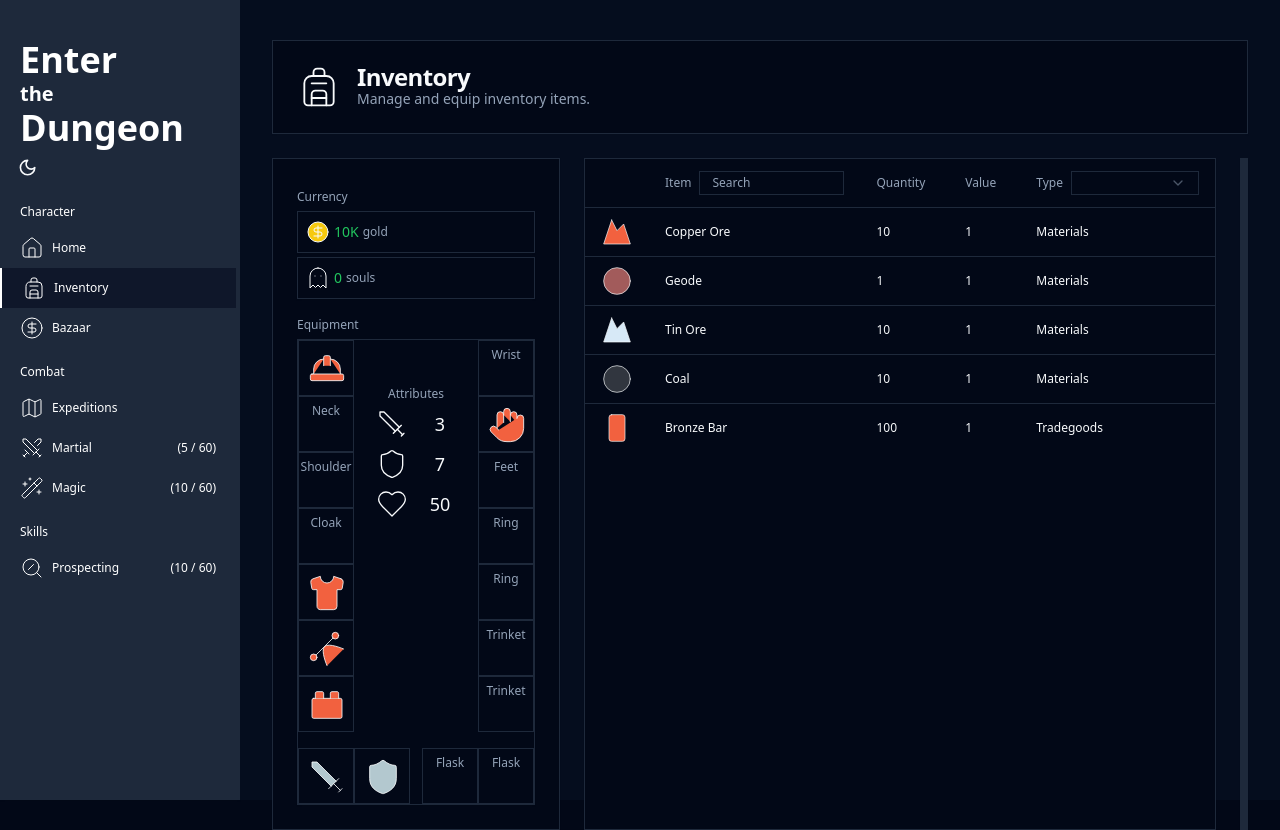
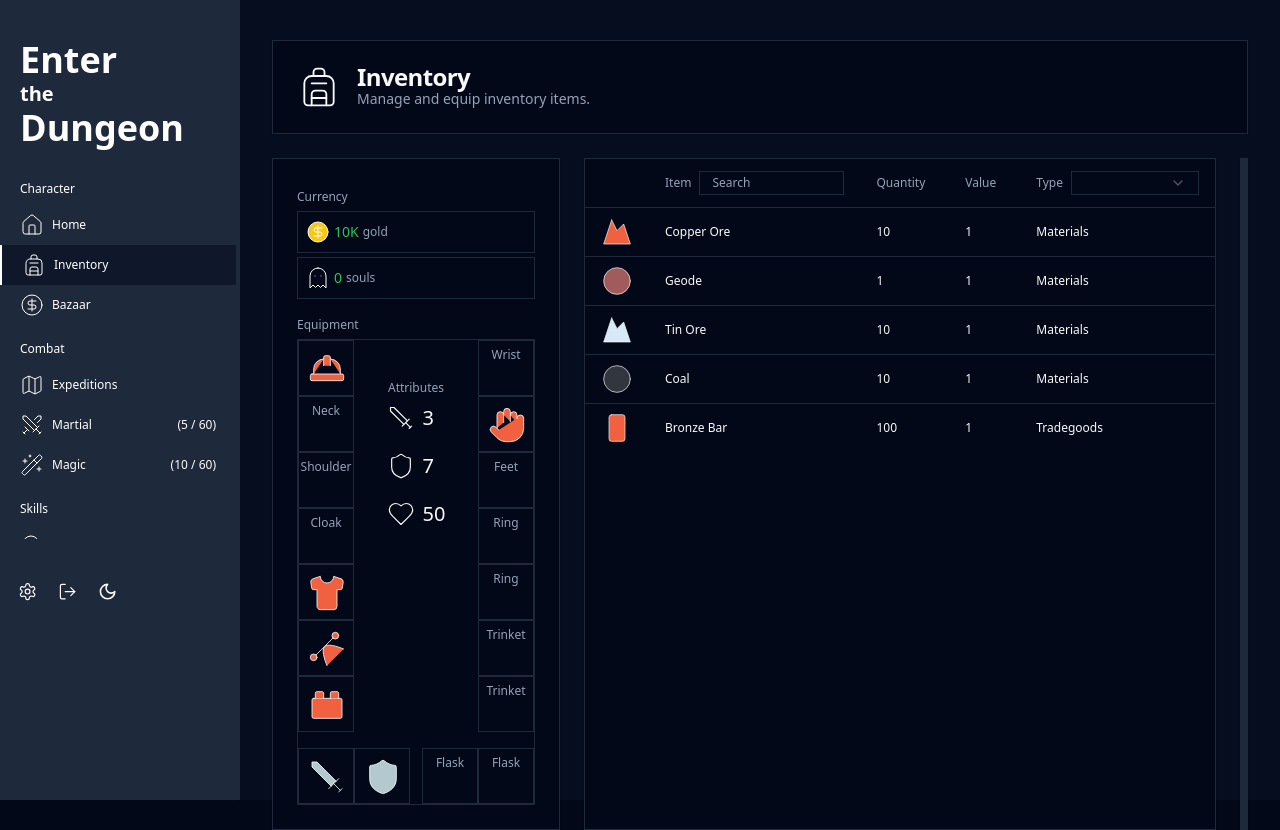
Before and after one commit to r-bakes/enter-the-dungeon, a Next.js app: page /town in a window 1280 px wide. Both pictures are taken after a click on the button "Inventory". Built offline with nearby package versions, Linux system fonts and the light colour scheme.

Commit message:
added placeholders for settings and exit.

```diff
--- /dev/null
+++ b/components/exit/exit.tsx
@@ -0,0 +1,14 @@
+import { Button } from "@/components/ui/button";
+import { LogOut } from "lucide-react";
+
+export function Exit({}: {}) {
+  return (
+    <Button
+      variant="ghost"
+      size="icon"
+      className="bg-inherit p-0 hover:bg-inherit"
+    >
+      <LogOut color="white" strokeWidth={1.5} className="h-[1.2rem] w-[1.2rem]"></LogOut>
+    </Button>
+  );
+}
--- /dev/null
+++ b/components/settingsButton/settingsButton.tsx
@@ -0,0 +1,14 @@
+import { Button } from "@/components/ui/button";
+import { Settings } from "lucide-react";
+
+export function SettingsButton({}: {}) {
+  return (
+    <Button
+      variant="ghost"
+      size="icon"
+      className="bg-inherit p-0 hover:bg-inherit"
+    >
+      <Settings color="white" strokeWidth={1.5} className="h-[1.2rem] w-[1.2rem]"></Settings>
+    </Button>
+  );
+}
--- a/features/town/inventoryMenu/equipmentAttributes.tsx
+++ b/features/town/inventoryMenu/equipmentAttributes.tsx
@@ -6,27 +6,25 @@ export default function EquipmentAttributes() {
   const { getModifiers } = useCharacterEngineContext();
   let { atk, def, hp } = getModifiers();
   return (
-    <div className="text-center">
-      <Label className="text-xs font-light text-muted-foreground">
+    <div className="flex flex-col items-center">
+      <Label className="mb-2 text-xs font-light text-muted-foreground">
         Attributes
       </Label>
-      <div className="flex w-full items-center justify-center space-x-2">
-        <div className="h-10 w-10 items-center justify-center">
-          <Sword size={40} className="p-1" strokeWidth={1}></Sword>
+      <div className="flex w-full justify-center">
+        <div className="flex flex-col gap-5">
+          <div className="flex items-center gap-2">
+            <Sword size={28} strokeWidth={1}></Sword>
+            <Label className="text-xl">{atk}</Label>
+          </div>
+          <div className="flex items-center gap-2">
+            <Shield size={28} strokeWidth={1}></Shield>
+            <Label className="text-xl">{def}</Label>
+          </div>
+          <div className="flex items-center gap-2">
+            <Heart size={28} strokeWidth={1}></Heart>
+            <Label className="text-xl">{hp}</Label>
+          </div>
         </div>
-        <Label className="w-10 text-lg">{atk}</Label>
-      </div>
-      <div className="flex w-full items-center justify-center space-x-2">
-        <div className="h-10 w-10 items-center justify-center">
-          <Shield size={40} className="p-1" strokeWidth={1}></Shield>
-        </div>
-        <Label className="w-10 text-lg">{def}</Label>
-      </div>
-      <div className="flex w-full items-center justify-center space-x-2">
-        <div className="h-10 w-10 items-center justify-center">
-          <Heart size={40} className="p-1" strokeWidth={1}></Heart>
-        </div>
-        <Label className="w-10 text-lg">{hp}</Label>
       </div>
     </div>
   );
--- a/features/town/inventoryMenu/tableEntryDialogEquipment.tsx
+++ b/features/town/inventoryMenu/tableEntryDialogEquipment.tsx
@@ -23,40 +23,42 @@ export default function TableEntryDialogEquipment({
 
   return (
     <div className="flex h-full w-full flex-col gap-1">
-      <Card className="flex h-[190px] gap-6 p-4">
+      <Card className="flex h-[195px] shrink-0 gap-6 p-4">
         <div className="flex flex-col gap-2">
           <Label className="mb-2 font-light text-muted-foreground">
             Attributes
           </Label>
+          <div className="flex flex-col gap-5">
             <div className="flex items-center gap-2">
               <Sword size={28} strokeWidth={1}></Sword>
               <Label className="text-xl">{item.attackBonus}</Label>
             </div>
-          {/* <div className="mx-4 h-1 w-1 rounded-full bg-black"></div> */}
             <div className="flex items-center gap-2">
               <Shield size={28} strokeWidth={1}></Shield>
               <Label className="text-xl">{item.defenseBonus}</Label>
             </div>
-          {/* <div className="mx-4 h-1 w-1 rounded-full bg-black"></div> */}
             <div className="flex items-center gap-2">
               <Heart size={28} strokeWidth={1}></Heart>
               <Label className="text-xl">{item.healthBonus}</Label>
+            </div>
           </div>
         </div>
         <div className="flex flex-col gap-2">
           <Label className="mb-2 font-light text-muted-foreground">Slot</Label>
           <div className="flex flex-col gap-2">
             {item.slots.map((slot) => (
-              <Label className="font-normal">{formatCapitalCase(slot)}</Label>
+              <Label key={slot} className="font-normal">
+                {formatCapitalCase(slot)}
+              </Label>
             ))}
           </div>
         </div>
-        <div className="flex grow flex-col gap-1">
+        <div className="flex grow flex-col gap-2">
           <Label className="mb-2 font-light text-muted-foreground">Cards</Label>
-          <div className="flex flex-col gap-1 overflow-y-scroll pr-4">
+          <div className="flex flex-col gap-1 overflow-y-scroll">
             {item.cards.length > 0 ? (
               item.cards.map((card) => (
-                <Card className="flex justify-between p-2">
+                <Card className="flex grow justify-between p-2" key={card.id}>
                   <div className="flex items-center gap-2">
                     {renderIcon(card.icon, 22, card.iconStyle)}
                     <Label className="font-normal">{card.name}</Label>
--- a/features/town/inventoryMenu/tableEntryDialogSellEntry.tsx
+++ b/features/town/inventoryMenu/tableEntryDialogSellEntry.tsx
@@ -1,6 +1,7 @@
 import { Button } from "@/components/ui/button";
 import { Card, CardHeader } from "@/components/ui/card";
 import { Label } from "@/components/ui/label";
+import { Separator } from "@/components/ui/separator";
 import { Slider } from "@/components/ui/slider";
 import { itemTable } from "@/data/items/items";
 import { useCharacterEngineContext } from "@/engines/characterEngineContext";
@@ -28,6 +29,7 @@ export default function TableEntryDialogSellEntry({
 
   return (
     <div className="flex flex-col gap-1">
+      <Separator className="my-6"></Separator>
       <Card>
         <CardHeader className="flex h-full flex-row items-center justify-between p-2">
           <span className="flex h-full items-center gap-1">
--- a/features/town/menuSelect/menuSelect.tsx
+++ b/features/town/menuSelect/menuSelect.tsx
@@ -4,6 +4,8 @@ import { ThemeToggle } from "@/components/themeToggle/themeToggle";
 import Logo from "@/features/town/menuSelect/logo";
 import MenuContainer from "@/features/town/menuSelect/menuContainer";
 import { Separator } from "@/components/ui/separator";
+import { Exit } from "@/components/exit/exit";
+import { SettingsButton } from "@/components/settingsButton/settingsButton";
 
 export default function MenuSelect({
   miscMenus,
@@ -25,11 +27,11 @@ export default function MenuSelect({
       }
     >
       <Logo></Logo>
-      <div className="flex-row px-2">
-        <ThemeToggle></ThemeToggle>
+      <div className="px-5">
+        <Separator className="my-4"></Separator>
       </div>
       <div className="flex flex-col overflow-y-scroll">
-        <Label className="px-5 pb-2 pt-4 text-xs text-muted-foreground text-white">
+        <Label className="px-5 pb-2 text-xs text-muted-foreground text-white">
           Character
         </Label>
         <MenuContainer
@@ -57,7 +59,12 @@ export default function MenuSelect({
       <div className="px-5">
         <Separator className="my-4"></Separator>
       </div>
-      <div className="h-[160px] shrink-0"></div>
+      <div className="flex w-full px-2">
+        <SettingsButton></SettingsButton>
+        <Exit></Exit>
+        <ThemeToggle></ThemeToggle>
+      </div>
+      <div className="h-[180px] shrink-0"></div>
     </div>
   );
 }
--- a/features/town/skillMenu/skillHeader/skillHeader.tsx
+++ b/features/town/skillMenu/skillHeader/skillHeader.tsx
@@ -1,3 +1,4 @@
+import { Button } from "@/components/ui/button";
 import {
   Card,
   CardContent,
@@ -10,6 +11,7 @@ import { LEVEL_CAP } from "@/configurations/configurations";
 import { Skill } from "@/types/skills";
 import { requiredExpForLevelUp } from "@/utils/charaterStateUtilities";
 import { formatRoundedQuantity } from "@/utils/formattingUtilities";
+import { FlaskRound } from "lucide-react";
 
 export function SkillHeader({
   skill,
@@ -27,19 +29,26 @@ export function SkillHeader({
 
   return (
     <Card className="flex h-40 min-h-40 w-full flex-col">
-      <CardHeader className="flex min-w-max flex-row items-center gap-4">
+      <CardHeader className="flex min-w-max flex-row items-center justify-between gap-4">
+        <div className="flex gap-4">
           <skill.icon size={44} strokeWidth={1}></skill.icon>
-        <div className="mr-6 flex min-w-max flex-col gap-1">
+          <div className="mr-6 flex min-w-max flex-col">
             <CardTitle>{skill.name}</CardTitle>
             <CardDescription className="font-normal">
               {skill.description}
             </CardDescription>
           </div>
-        <div className="flex min-w-max flex-col">
+          <div className="mr-6 flex min-w-max flex-col">
             <CardTitle>
               {skillLevel} / {LEVEL_CAP}
             </CardTitle>
             <CardDescription className="font-normal">Level</CardDescription>
+          </div>
+        </div>
+        <div className="flex min-w-max flex-col">
+          <Button className="h-11 w-11 p-0" variant="outline">
+            <FlaskRound strokeWidth={1.5}></FlaskRound>
+          </Button>
         </div>
       </CardHeader>
       <CardContent className="flex flex-col gap-2 pb-0">
```
Also changed, not shown: features/town/inventoryMenu/tableEntryDialog.tsx (+1 -10 lines). Lines whose indentation alone changed are shown as unchanged.
